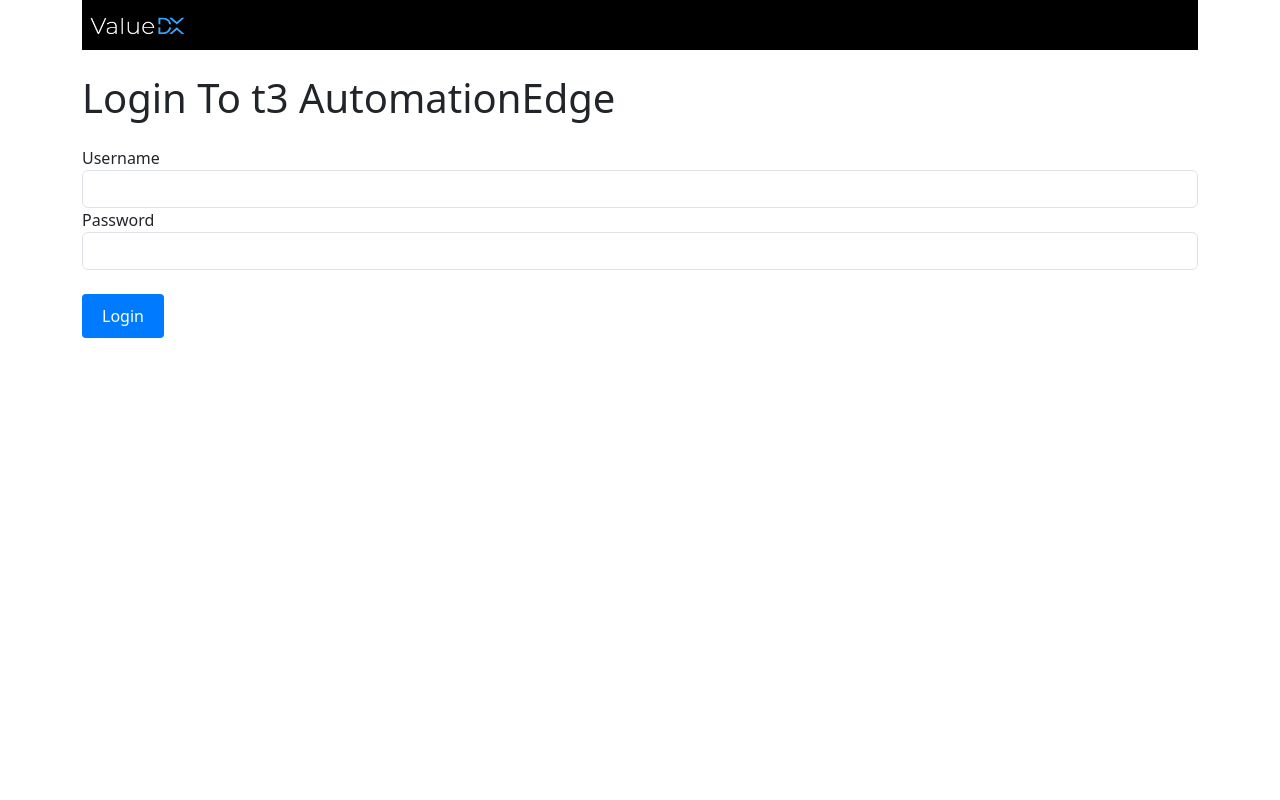
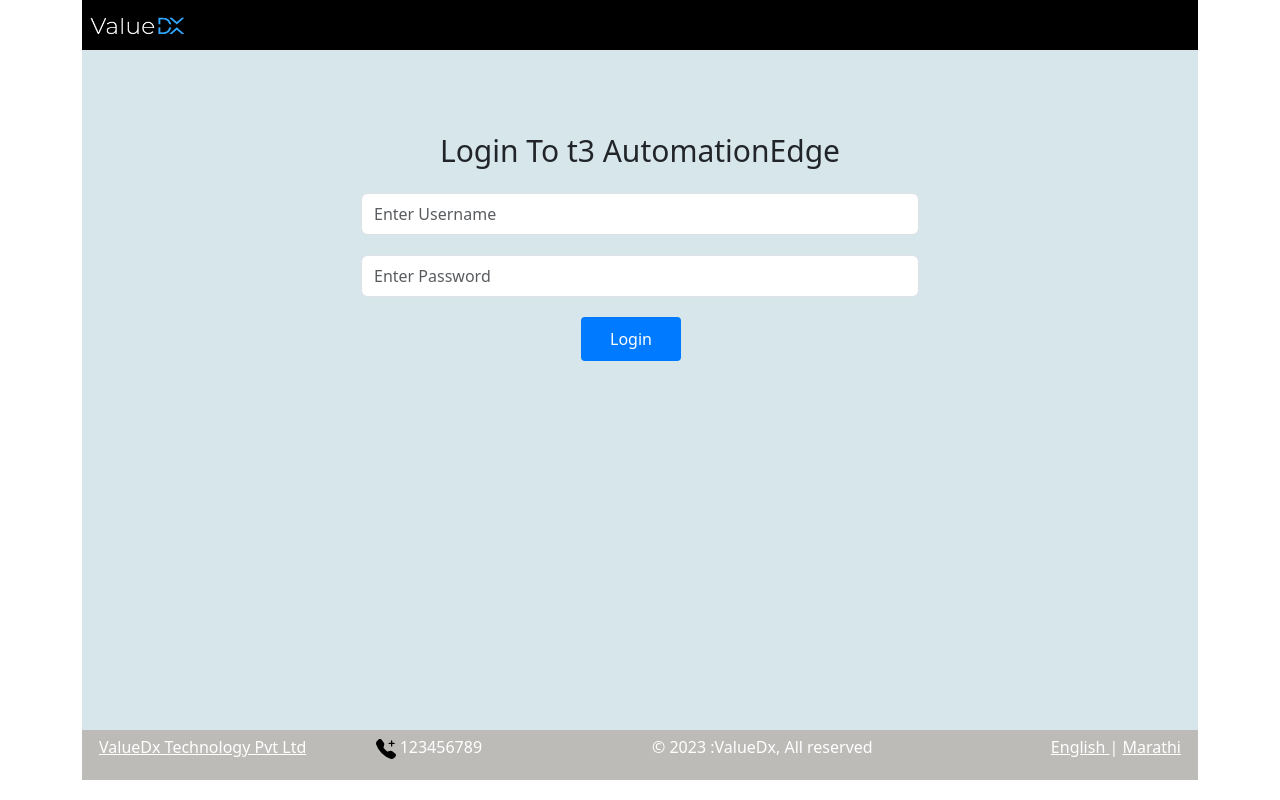
Before and after one commit to vdvaibhavp/project_ui, a React (Create React App) app: page / in a window 1280 px wide. Built offline with nearby package versions, Linux system fonts and the light colour scheme.

Commit message:
footer component

```diff
--- /dev/null
+++ b/src/Components/Footer/Footer.css
@@ -0,0 +1,37 @@
+
+.footer {
+      background-color: #afadaad3;
+      color: #ffffff;
+      height: 50px;
+      padding: 5px;
+  }
+  h1.mb-4 {
+      text-align: center;
+      font-size: 30px;
+  }
+  .Main-body {
+      background-color: #d7e6eb;
+      padding-top: 83px;
+      padding-bottom: 83px;
+      height: 85vh;
+  }
+.footer1 {
+        background-color: #000000;
+        color: #ffffff;
+        padding: 1rem;
+  }
+  input {
+      height: 42px;
+      margin-bottom: 20px;
+  }
+  form {
+      width: 50%;
+      margin: auto;
+  }
+  button.btn.btn-primary {
+      width: 100px;
+      margin-left: 220px;
+  }
+  #languages{
+        text-align: right;
+  }
--- /dev/null
+++ b/src/Components/Footer/Footer.js
@@ -0,0 +1,47 @@
+import React from "react";
+import './Footer.css';
+import { right } from "@popperjs/core";
+import calllogo from './telephone-plus-fill.svg';
+function Footer() {
+    return (
+
+        <footer>
+
+            <div className="footer">
+                <div class="container">
+                    <div class="row">
+                        <div class="col-md-3">
+                            <div class="form-group">
+                                <a className='text-white' href='https://valuedx.com/'>
+                                    ValueDx Technology Pvt Ltd
+                                </a>
+                            </div>
+
+                        </div>
+
+                        <div class="col-md-3">
+                            <label>
+                            <img src={calllogo} width="20px" height="auto"/> 123456789 </label>
+
+                        </div>
+
+                        <div class="col-md-3">
+                            <label> © 2023 :ValueDx, All reserved
+                            </label>
+                        </div>
+                        <div id="languages" class="col-md-3">
+                            <p><a className='text-white' href='#'>English </a> <label>|</label> <a className='text-white' href='#'> Marathi </a></p>
+                        </div>
+
+                    </div>
+
+                </div>
+            </div>
+
+
+        </footer>
+
+    );
+}
+
+export default Footer;
--- a/src/Components/Login/LoginPage.js
+++ b/src/Components/Login/LoginPage.js
@@ -1,7 +1,9 @@
 import React, { useState } from 'react';
 import 'bootstrap/dist/css/bootstrap.css';
 import Navbar from '../Navbar/Navbar';
+import footer from '../Footer/Footer';
 import axios from 'axios';
+import Footer from '../Footer/Footer';
 
 function LoginPage({ onLogin, isAuthenticated }) {
   const [username, setUsername] = useState('');
@@ -18,52 +20,56 @@ function LoginPage({ onLogin, isAuthenticated }) {
 
   const handleSubmit = async (e) => {
     e.preventDefault();
-    const response = await axios.get('/authenticate', {
-      params: {
-        username: username,
-        password: password,
-      },
-    })
-    .then(response => {
-        const sessionToken = response.data;
+    // const response = await axios.get('/authenticate', {
+    //   params: {
+    //     username: username,
+    //     password: password,
+    //   },
+    // })
+    // .then(response => {
+        const sessionToken = "response.data";
         onLogin(sessionToken);
         runLogoutTimer();
-    })
-    .catch(error => {
-      console.error(error);
-      alert("Re-enter the credentials correctly.");
-    });
+    // })
+    // .catch(error => {
+    //   console.error(error);
+    //   alert("Re-enter the credentials correctly.");
+    // });
   };
 
   return (
     <div className="container">
       <Navbar showLogoutButton={isAuthenticated}/>
-      <br></br>
+      <div class='Main-body'>
       <h1 className="mb-4">Login To t3 AutomationEdge</h1>
       <form onSubmit={handleSubmit}>
         <div className="form-group">
-          <label htmlFor="username">Username</label>
           <input
             type="text"
             id="username"
             className="form-control"
             value={username}
             onChange={(e) => setUsername(e.target.value)}
+            placeholder='Enter Username'
           />
         </div>
+
         <div className="form-group">
-          <label htmlFor="password">Password</label>
           <input
             type="password"
             id="password"
             className="form-control"
             value={password}
             onChange={(e) => setPassword(e.target.value)}
+            placeholder='Enter Password'
           />
         </div>
-        <br/>
+
         <button type="submit" className="btn btn-primary">Login</button>
       </form>
+      </div>
+
+      <Footer/>
     </div>
   );
 }
--- a/src/Components/Navbar/Navbar.js
+++ b/src/Components/Navbar/Navbar.js
@@ -4,7 +4,7 @@ import logoImg from './valuedx_logo.png';
 function Navbar({onLogout, showLogoutButton}) {
     return(
 
- <div style={{display:"flex", alignItems: 'center',justifyContent:'space-between',backgroundColor:'black', height:50,padding:5}}>
+ <div className="footer1" style={{display:"flex", alignItems: 'center',justifyContent:'space-between', height:50,padding:5}}>
     <div>
     <img src={logoImg} width="100px" height="auto"/>
     </div>
```
Also changed, not shown: src/Components/Footer/telephone-plus-fill.svg (added).
